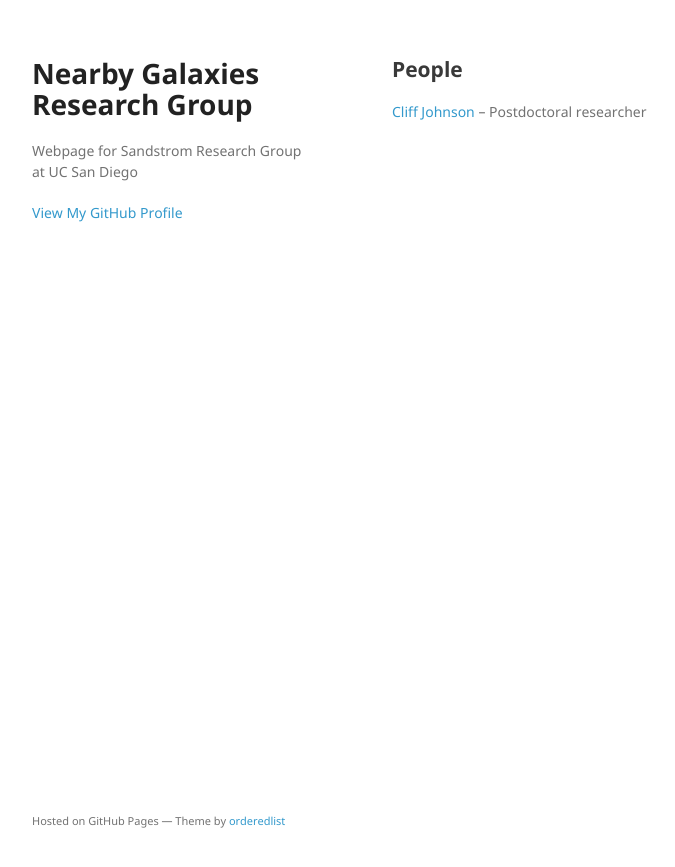
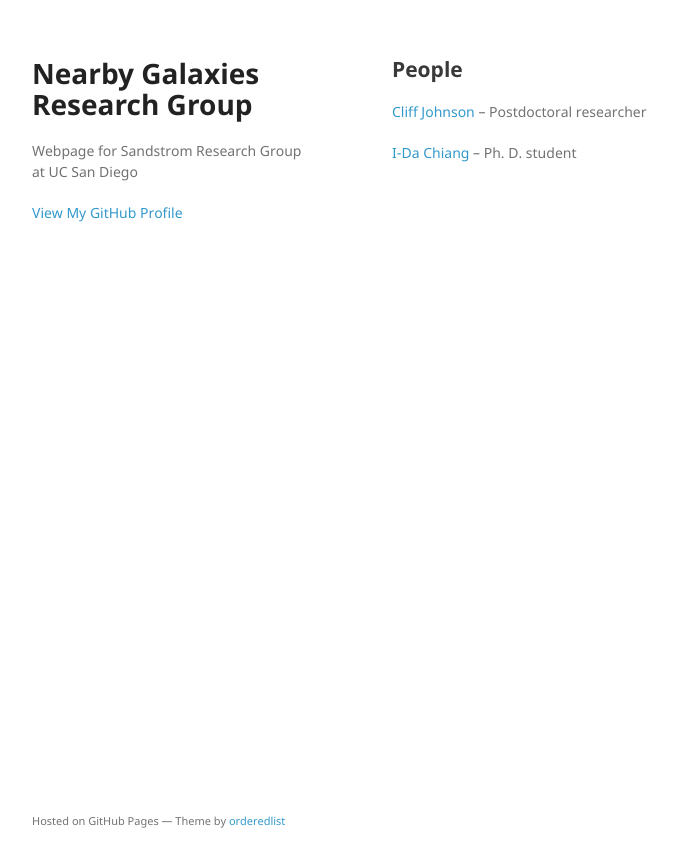
Before and after one commit to nearbygalaxies/nearbygalaxies.github.io, a Jekyll site: the page built from people.md, in a window 1280 px wide. Shown: the top 867 px of the page, without its empty margins (178-853 px from the left). Built offline with Jekyll 4.4.1, drawn with Linux system fonts in a browser that asks for light colours; our own code applies the rules of GitHub Pages for plain Markdown files.

Commit message:
update I-Da's page

```diff
--- a/people.md
+++ b/people.md
@@ -1,3 +1,5 @@
 ## People
 
 [Cliff Johnson](http://cass.ucsd.edu/~lcj/) -- Postdoctoral researcher
+
+[I-Da Chiang](https://jiang696.github.io/) -- Ph. D. student
```
